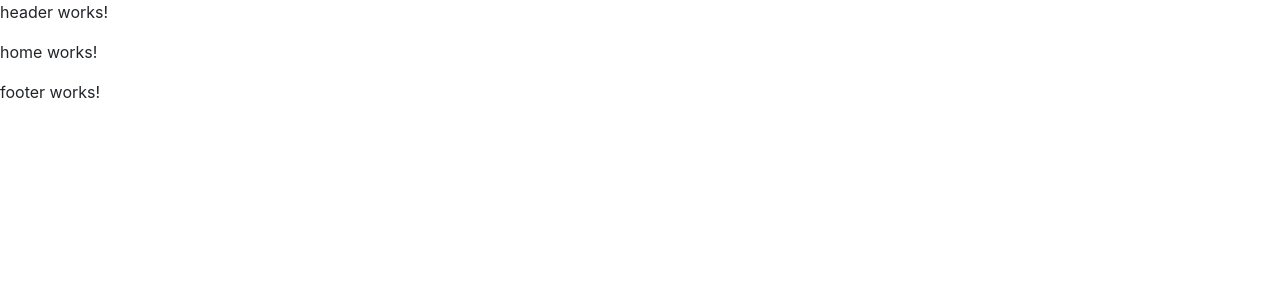
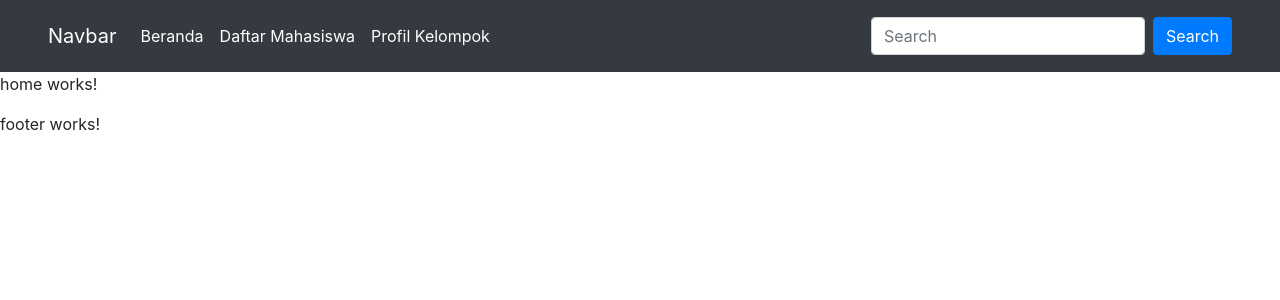
Before and after one commit to laitsky/uas-pti, an Angular app: page /home in a window 1280 px wide. Shown: the top 300 px of the page. Built offline with nearby package versions, Linux system fonts and the light colour scheme.

Commit message:
update: navbar

```diff
--- a/src/app/_shared/components/header/header.component.html
+++ b/src/app/_shared/components/header/header.component.html
@@ -1 +1,27 @@
-<p>header works!</p>
+<div class="container-fluid m-0 p-0">
+  <nav class="navbar navbar-expand-lg navbar-light bg-dark py-3 px-5">
+    <a class="navbar-brand text-white" href="#">Navbar</a>
+    <button class="navbar-toggler" type="button" data-toggle="collapse" data-target="#navbarSupportedContent"
+      aria-controls="navbarSupportedContent" aria-expanded="false" aria-label="Toggle navigation">
+      <span class="navbar-toggler-icon"></span>
+    </button>
+
+    <div class="collapse navbar-collapse">
+      <ul class="navbar-nav mr-auto">
+        <li class="nav-item active">
+          <a class="nav-link text-white" href="/home">Beranda<span class="sr-only">(current)</span></a>
+        </li>
+        <li class="nav-item">
+          <a class="nav-link text-white" href="/mahasiswa">Daftar Mahasiswa</a>
+        </li>
+        <li class="nav-item">
+          <a class="nav-link text-white" href="/profil-kelompok">Profil Kelompok</a>
+        </li>
+      </ul>
+      <form class="form-inline my-2 my-lg-0">
+        <input class="form-control mr-sm-2" type="search" placeholder="Search" aria-label="Search">
+        <button class="btn btn-primary my-2 my-sm-0 text-white" type="submit">Search</button>
+      </form>
+    </div>
+  </nav>
+</div>
--- a/src/app/app-routing.module.ts
+++ b/src/app/app-routing.module.ts
@@ -31,7 +31,7 @@
     component: MahasiswaListComponent
   },
   {
-    path: "mahasiswa-detail",
+    path: "mahasiswa/:nim",
     component: MahasiswaDetailComponent
   },
   {
--- a/src/app/mahasiswa-detail/mahasiswa-detail.component.html
+++ b/src/app/mahasiswa-detail/mahasiswa-detail.component.html
@@ -1 +1,3 @@
-<p>mahasiswa-detail works!</p>
+<div>
+  <p>{{mahasiswa.result.nama_lengkap}}</p>
+</div>
--- a/src/app/mahasiswa-detail/mahasiswa-detail.component.ts
+++ b/src/app/mahasiswa-detail/mahasiswa-detail.component.ts
@@ -1,15 +1,26 @@
-import { Component, OnInit } from '@angular/core';
+import { Component, OnInit } from "@angular/core";
+import { MahasiswaResult } from "../_shared/models/mahasiswa-result";
+import { PelayanApiService } from "../_shared/services/pelayan-api.service";
+import { ActivatedRoute } from "@angular/router";
 
 @Component({
-  selector: 'app-mahasiswa-detail',
-  templateUrl: './mahasiswa-detail.component.html',
-  styleUrls: ['./mahasiswa-detail.component.css']
+  selector: "app-mahasiswa-detail",
+  templateUrl: "./mahasiswa-detail.component.html",
+  styleUrls: ["./mahasiswa-detail.component.css"]
 })
 export class MahasiswaDetailComponent implements OnInit {
+  public mahasiswa: MahasiswaResult;
+  public currentNIM: string;
 
-  constructor() { }
+  constructor(
+    private pelayan: PelayanApiService,
+    private route: ActivatedRoute
+  ) {}
 
   ngOnInit() {
+    this.currentNIM = this.route.snapshot.paramMap.get("nim");
+    this.pelayan
+      .getMahasiswaByNIM(this.currentNIM)
+      .subscribe(result => this.mahasiswa = result, error => console.log(error));
   }
-
 }
```
